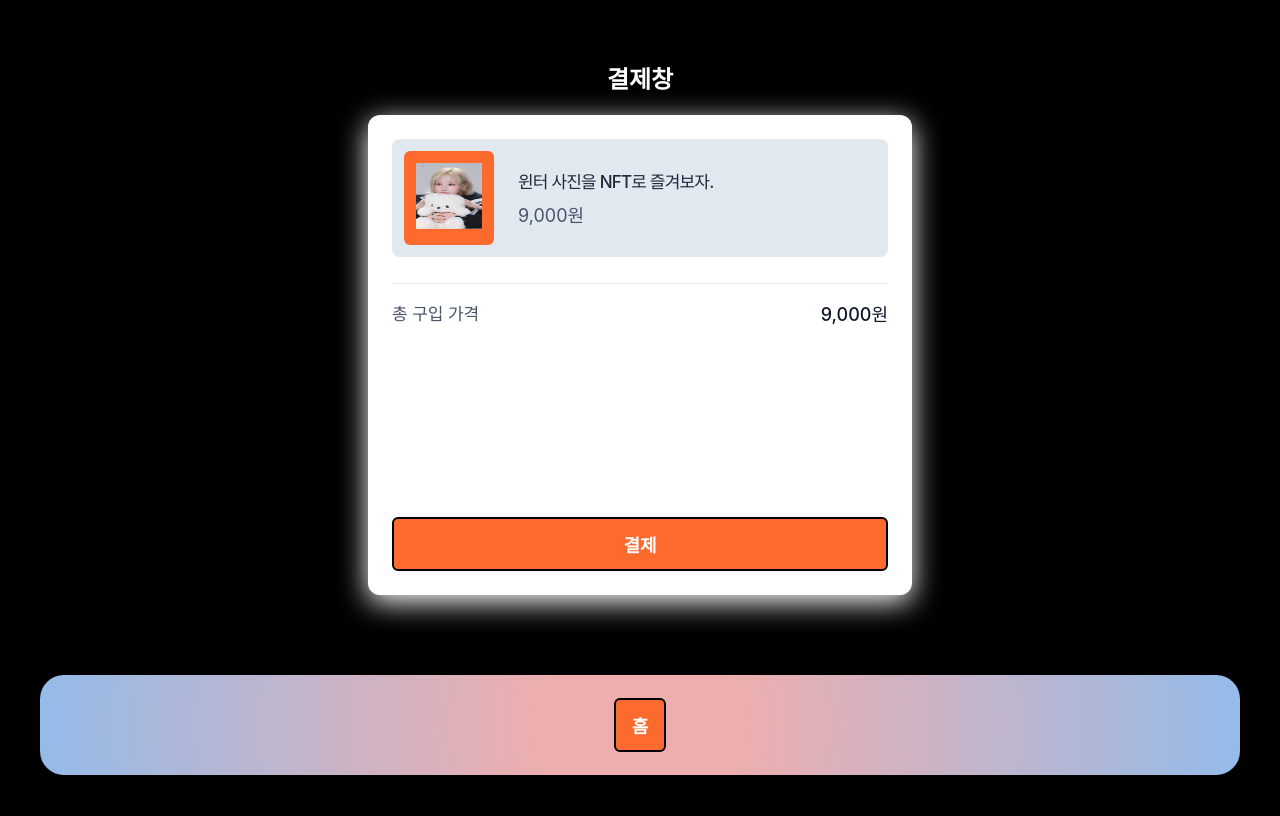
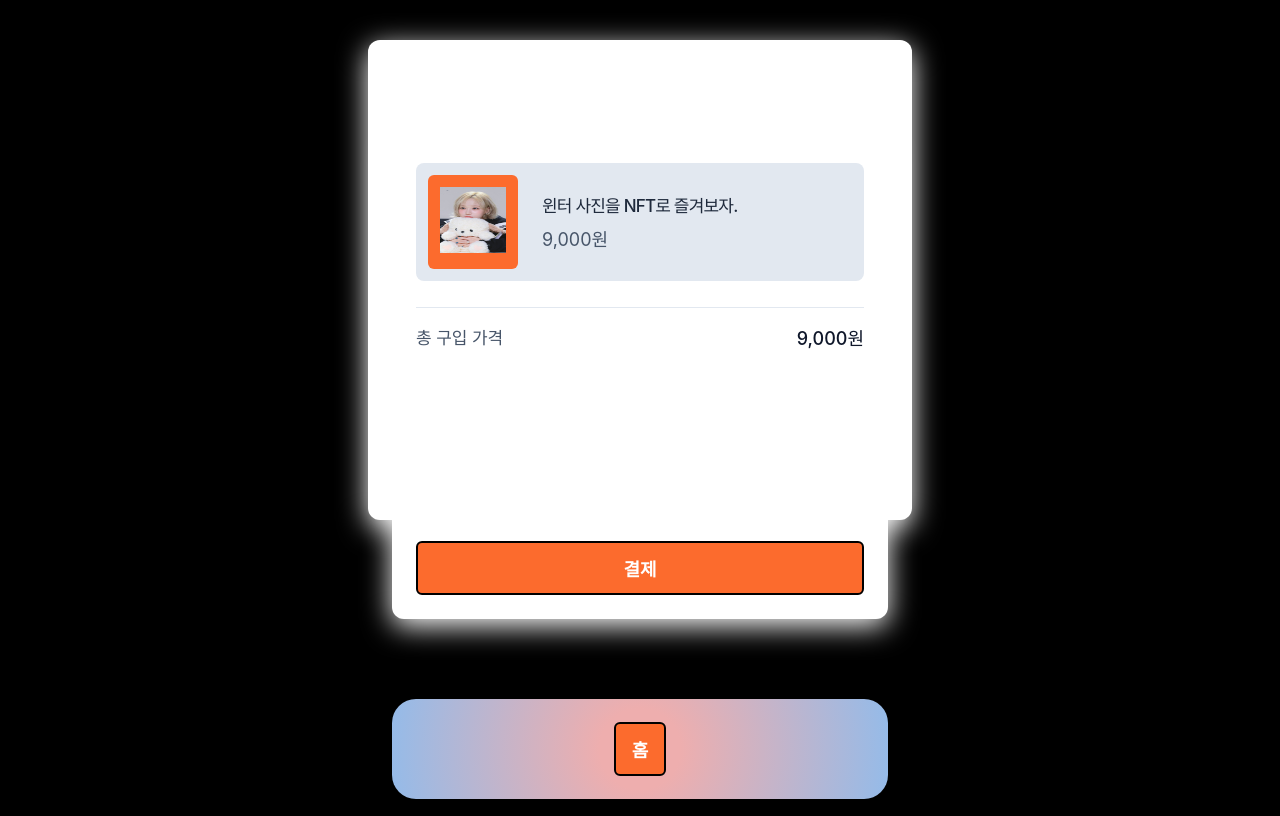
Before and after one commit to kss2002/portone__practice, a Next.js app: page /ui in a window 1280 px wide. Built offline with nearby package versions, Linux system fonts and the light colour scheme; no server answers; a web font is replaced by a local one; what @portone/server-sdk would draw is missing.

Commit message:
ui modify

```diff
--- a/src/app/ui/page.tsx
+++ b/src/app/ui/page.tsx
@@ -98,8 +98,9 @@
 
   return (
     <>
+      <main>
         <div>
-        <h2 className={uiStyle.h2}>결제창</h2>
+          <h2 className={uiStyle.h2}>결제창이닭</h2>
           <PaymentForm
             item={item}
             storeId={process.env.STORE_ID}
@@ -112,6 +113,7 @@
             </button>
           </div>
         </div>
+      </main>
     </>
   );
 }
```
Lines whose indentation alone changed are shown as unchanged.
